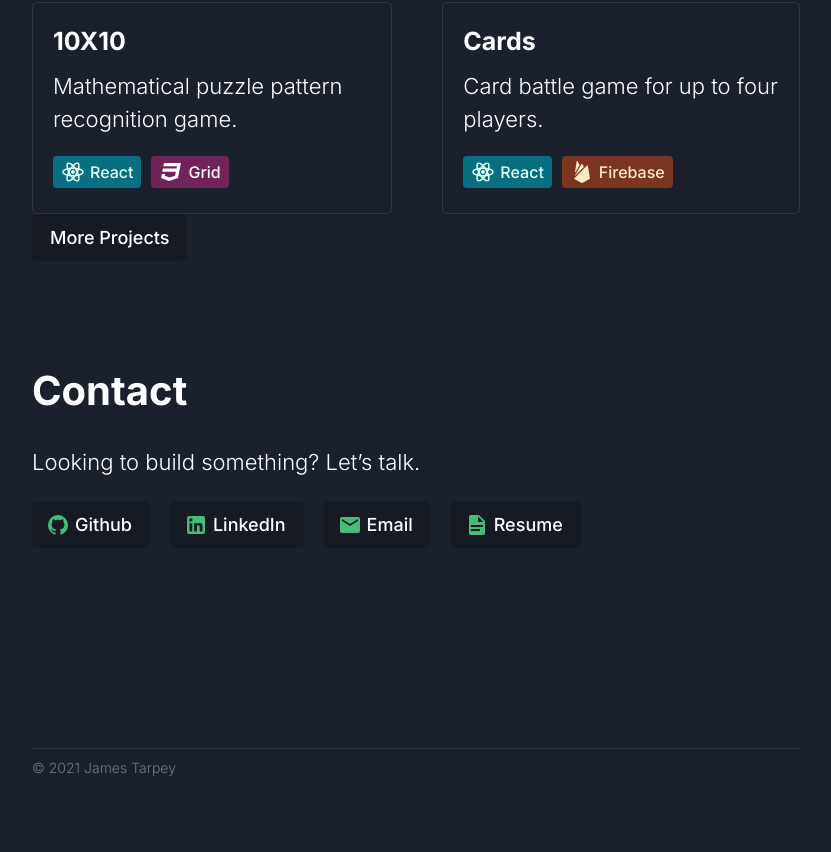
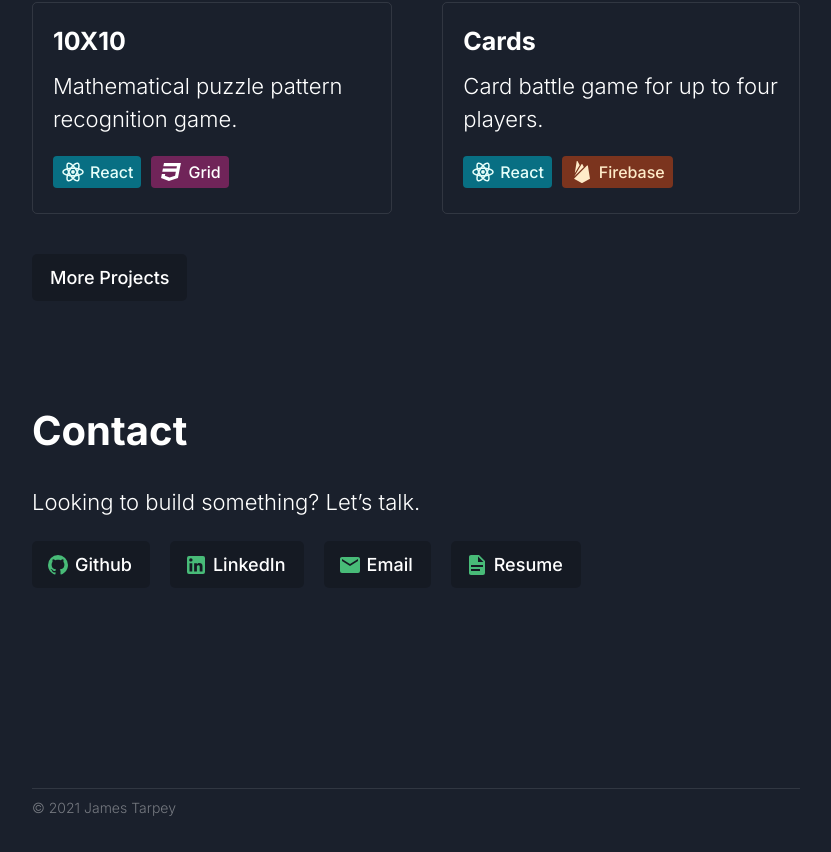
Before and after one commit to tarpey/jamestarpey, a Next.js app: page / in a window 1280 px wide. Shown: the part 921-1773 px from the top of the page, without its empty margins (224-1055 px from the left). Built offline with nearby package versions, Linux system fonts and the light colour scheme.

Commit message:
Updated CSS

```diff
--- a/styles/main.scss
+++ b/styles/main.scss
@@ -56,6 +56,9 @@ header {
   gap: 50px;
   a {
     text-decoration: none;
+  }
+  & + .btn {
+    margin-top: 40px;
   }
 }
 
```
